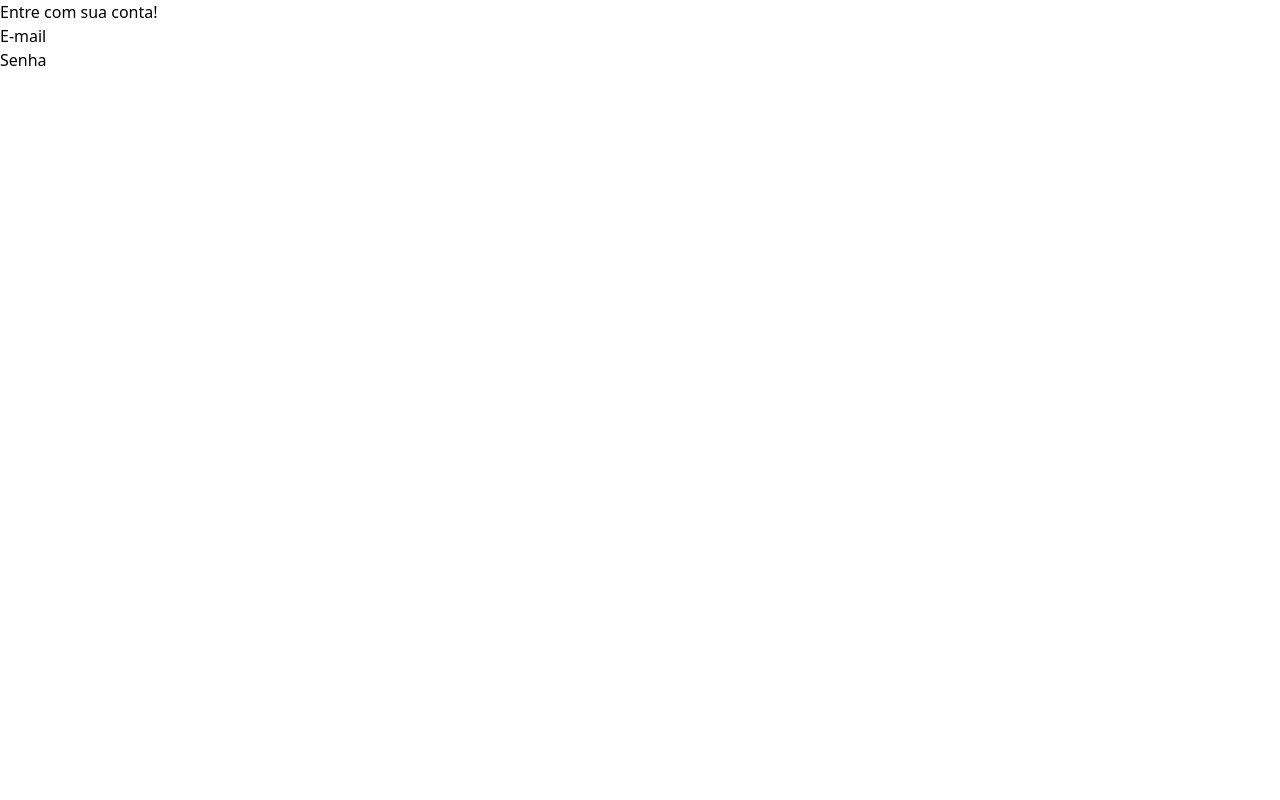
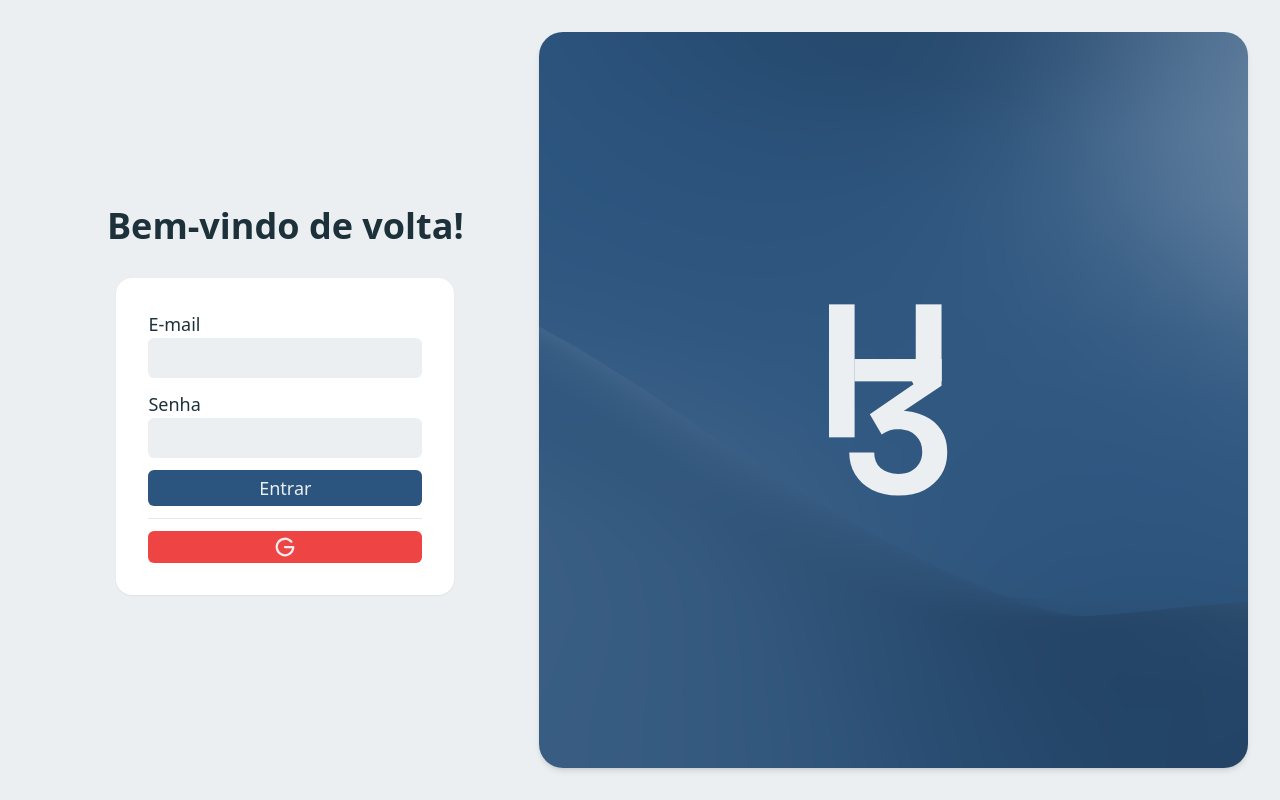
Before and after one commit to H3rmel/admin-template, a Next.js app: page /authentication in a window 1280 px wide. Built offline with nearby package versions, Linux system fonts and the light colour scheme.

Commit message:
login screen done (but dark mode not working yet)

```diff
--- a/src/components/ToggleDarkMode/ToggleDarkMode.tsx
+++ b/src/components/ToggleDarkMode/ToggleDarkMode.tsx
@@ -2,11 +2,18 @@ import { Moon, Sun } from "@phosphor-icons/react";
 
 import { useAppData } from "@/data/hooks/useAppData";
 
-export function ToggleDarkMode() {
+interface ToggleDarkModeProps {
+  className?: string;
+}
+
+export function ToggleDarkMode({ className }: ToggleDarkModeProps) {
   const appData = useAppData();
 
   return (
-    <button onClick={appData.switchTheme} className="layout-toggleDarkMode">
+    <button
+      onClick={appData.switchTheme}
+      className={`layout-toggleDarkMode ${className}`}
+    >
       {appData.theme === "dark" ? <Moon size={32} /> : <Sun size={32} />}
     </button>
   );
--- a/src/components/auth/AuthInput.tsx
+++ b/src/components/auth/AuthInput.tsx
@@ -18,14 +18,18 @@ export function AuthInput({
   valueChange,
 }: AuthInputProps) {
   return render ? (
-    <div>
-      <label htmlFor={label.toLowerCase()}>{label}</label>
+    <div className="flex flex-col">
+      <label htmlFor={label.toLowerCase()} className="text-lg">
+        {label}
+      </label>
       <input
+        className="px-4 py-2 rounded-md bg-light-500 dark:bg-dark-500 text-dark-500 dark:text-light-500 hover:shadow-primary-300 hover:shadow-hover duration-300"
         type={type ?? "text"}
         value={value}
         name={label.toLowerCase()}
         id={label.toLowerCase()}
         required={required}
+        autoComplete="false"
         onChange={(e) => valueChange?.(e)}
       />
     </div>
--- a/src/layouts/Layout.tsx
+++ b/src/layouts/Layout.tsx
@@ -3,6 +3,7 @@ import Head from "next/head";
 import { ReactNode } from "react";
 
 import { Sidebar, Header, Content } from "./Index";
+
 import { useAppData } from "@/data/hooks/useAppData";
 
 interface LayoutProps {
--- a/src/pages/authentication.tsx
+++ b/src/pages/authentication.tsx
@@ -1,6 +1,14 @@
-import { ChangeEvent, useState } from "react";
+import Head from "next/head";
+
+import { ChangeEvent, FormEvent, useState } from "react";
 
 import { AuthInput } from "@/components/auth/AuthInput";
+
+import { ToggleDarkMode } from "@/components/ToggleDarkMode/ToggleDarkMode"; //! Not working on this page! Need to be fixed
+
+import { useAppData } from "@/data/hooks/useAppData";
+import Image from "next/image";
+import { GoogleLogo } from "@phosphor-icons/react";
 
 type Mode = "login" | "register";
 
@@ -13,20 +21,30 @@ export default function Authentication() {
   const [userInfo, setUserInfo] = useState<userInfoProps>({});
   const [mode, setMode] = useState<Mode>("login");
 
+  const appData = useAppData();
+
   const handleChange = (event: ChangeEvent<HTMLInputElement>) => {
     const { name, value } = event.target;
 
     setUserInfo({ ...userInfo, [name]: value });
   };
 
+  const handleSubmit = (event: FormEvent) => {
+    event.preventDefault();
+    console.log(mode);
+  };
   return (
-    <main>
-      <h1>
-        {mode === "login"
-          ? "Entre com sua conta!"
-          : "Cadastre-se na plataforma!"}
+    <>
+      <Head>
+        <title>{mode === "login" ? "Login" : "Cadastro"}</title>
+      </Head>
+      <main className={`login-main ${appData.theme}`}>
+        <section className="login-section">
+          <h1 className="text-4xl font-semibold text-center">
+            {mode === "login" ? "Bem-vindo de volta!" : "Crie sua conta!"}
           </h1>
-      <form>
+          <article className="login-card">
+            <form onSubmit={handleSubmit} className="flex flex-col gap-3">
               <AuthInput
                 label="E-mail"
                 type="email"
@@ -49,7 +67,25 @@ export default function Authentication() {
                 valueChange={handleChange}
                 render={mode !== "login"}
               />
+              <button
+                type="submit"
+                className="login-btn bg-primary-500 hover:bg-primary-600"
+              >
+                {mode === "login" ? "Entrar" : "Cadastrar"}
+              </button>
+              <hr />
+              <button className="login-btn bg-red-500 hover:bg-red-600">
+                <GoogleLogo size={24} weight="bold" />
+              </button>
             </form>
+          </article>
+        </section>
+        <section className="login-banner">
+          <figure>
+            <Image src="/logo.svg" width={128} height={128} alt="H3's logo" />
+          </figure>
+        </section>
       </main>
+    </>
   );
 }
--- a/src/styles/globals.css
+++ b/src/styles/globals.css
@@ -2,7 +2,15 @@
 @tailwind components;
 @tailwind utilities;
 
+@layer base {
+  input {
+    @apply focus-visible:outline-none;
+  }
+}
+
 @layer components {
+  /* Layout */
+
   .layout-main {
     @apply flex flex-col w-screen h-screen md:flex-row;
   }
@@ -42,4 +50,39 @@
   .layout-content {
     @apply flex flex-col my-6 px-8;
   }
+
+  /* Login */
+
+  .login-main {
+    @apply flex justify-center w-screen h-screen p-8 bg-light-500 dark:bg-dark-500 text-dark-500 dark:text-light-500;
+  }
+
+  .login-section,
+  .login-banner,
+  .login-card {
+    @apply flex flex-col;
+  }
+
+  .login-section,
+  .login-banner {
+    @apply justify-center items-center;
+  }
+
+  .login-section {
+    @apply xl:basis-5/12 gap-8;
+  }
+
+  .login-banner {
+    @apply hidden xl:flex basis-7/12 rounded-3xl bg-mesh-login bg-cover bg-center bg-fixed shadow-md;
+  }
+
+  .login-card {
+    @apply w-full xl:w-2/3 2xl:w-1/2 p-8 rounded-2xl bg-white shadow-sm;
+  }
+
+  .login-btn {
+    @apply inline-flex justify-center items-center gap-1 w-full py-1 rounded-md text-light-500 text-lg duration-300;
+  }
+
+  /* border-[1px] border-red-500 */
 }
--- a/tailwind.config.js
+++ b/tailwind.config.js
@@ -58,6 +58,12 @@ module.exports = {
           950: "#0e191d",
         },
       },
+      backgroundImage: {
+        "mesh-login": "url('/mesh-login.png')",
+      },
+      boxShadow: {
+        "hover": "0 0 0 2px"
+      }
     },
   },
   plugins: [],
```
Also changed, not shown: public/mesh-login.png (added). Lines whose indentation alone changed are shown as unchanged.
